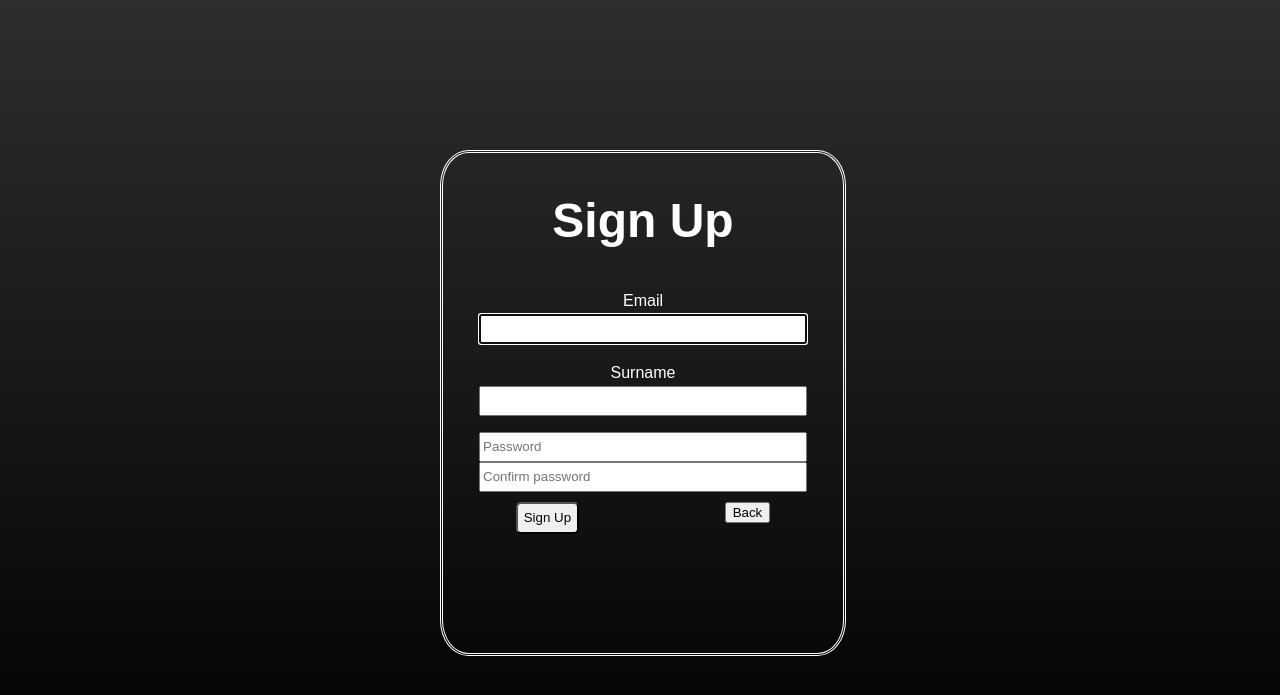
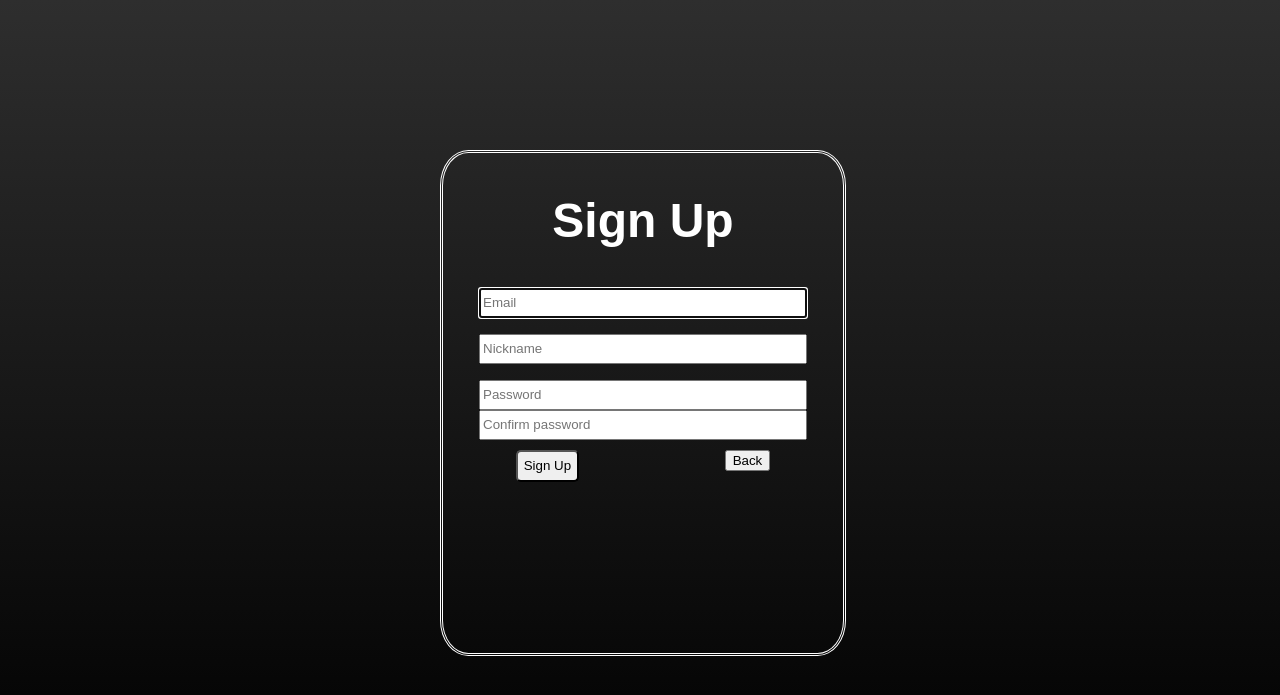
Before and after one commit to Arteedser/site, a Flask app: page /SignUp in a window 1280 px wide. Shown: the top 695 px of the page. Run offline with Flask 3, Linux system fonts and the light colour scheme; parts of the project's set-up code (start-up, migrations or seed data) failed here and were passed over.

Commit message:
more_paceholders

```diff
--- a/templates/signup.html
+++ b/templates/signup.html
@@ -15,13 +15,13 @@
             <h2>Sign Up</h2>
             <form method="post" action="/SignUp">
                 <div class="user_input">
-                    <label for="email">Email</label>
-                    <input type="email" name="email" autocapitalize="off" autocomplete="on" required autofocus .>
+                    <!--<label for="email">Email</label>-->
+                    <input type="email" name="email" placeholder="Email" autocapitalize="off" autocomplete="on" required autofocus .>
                 </div>
                 <div class="user_input">
                 <p>
-                    <label for="surname">Surname</label>
-                    <input type="text" name="surname" autocapitalize="off" required>
+                    <!--<label for="surname">Surname</label>-->
+                    <input type="text" name="nackname" placeholder="Nickname" autocapitalize="off" required>
                 </p>
                 </div>
                 <div class="user_input">
```
